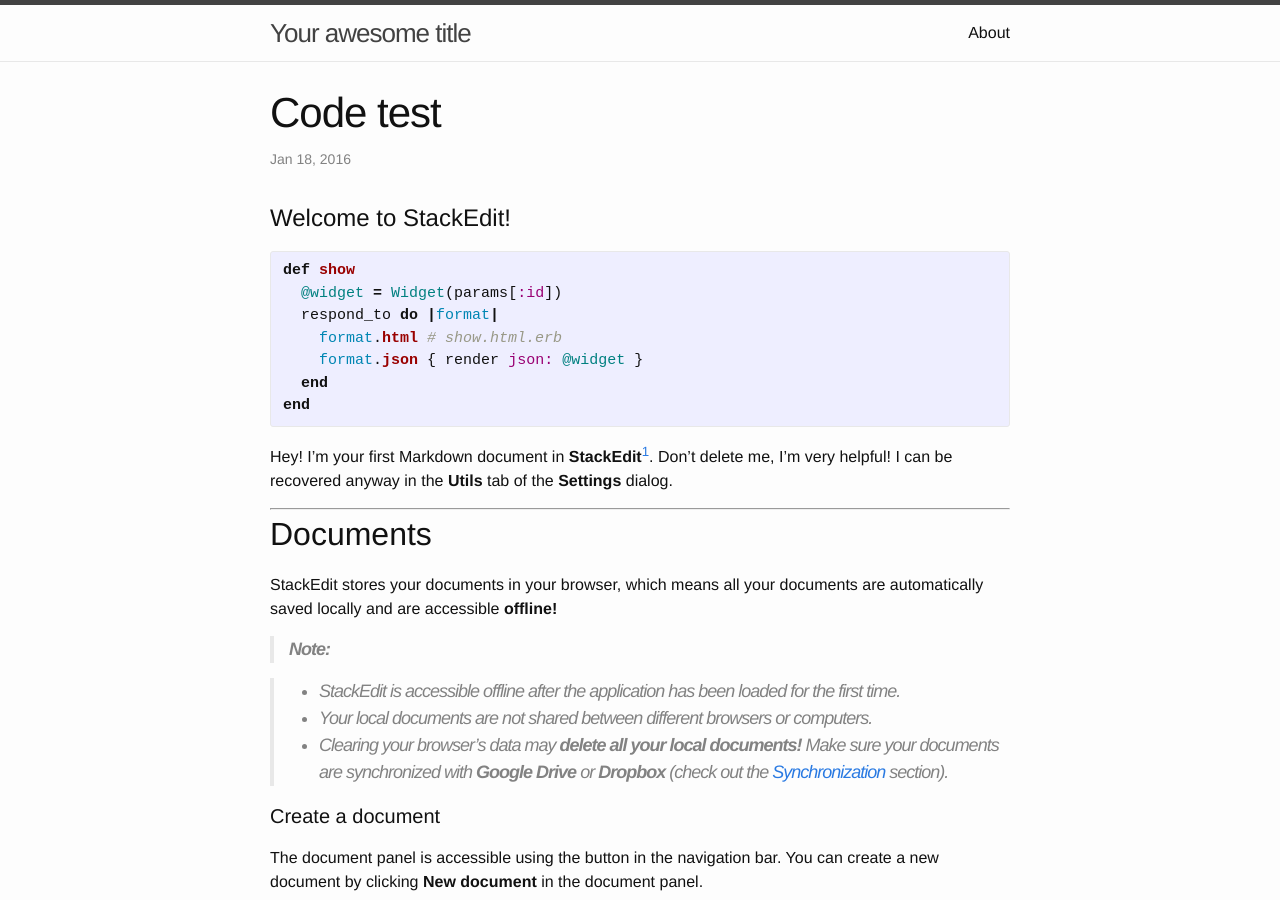
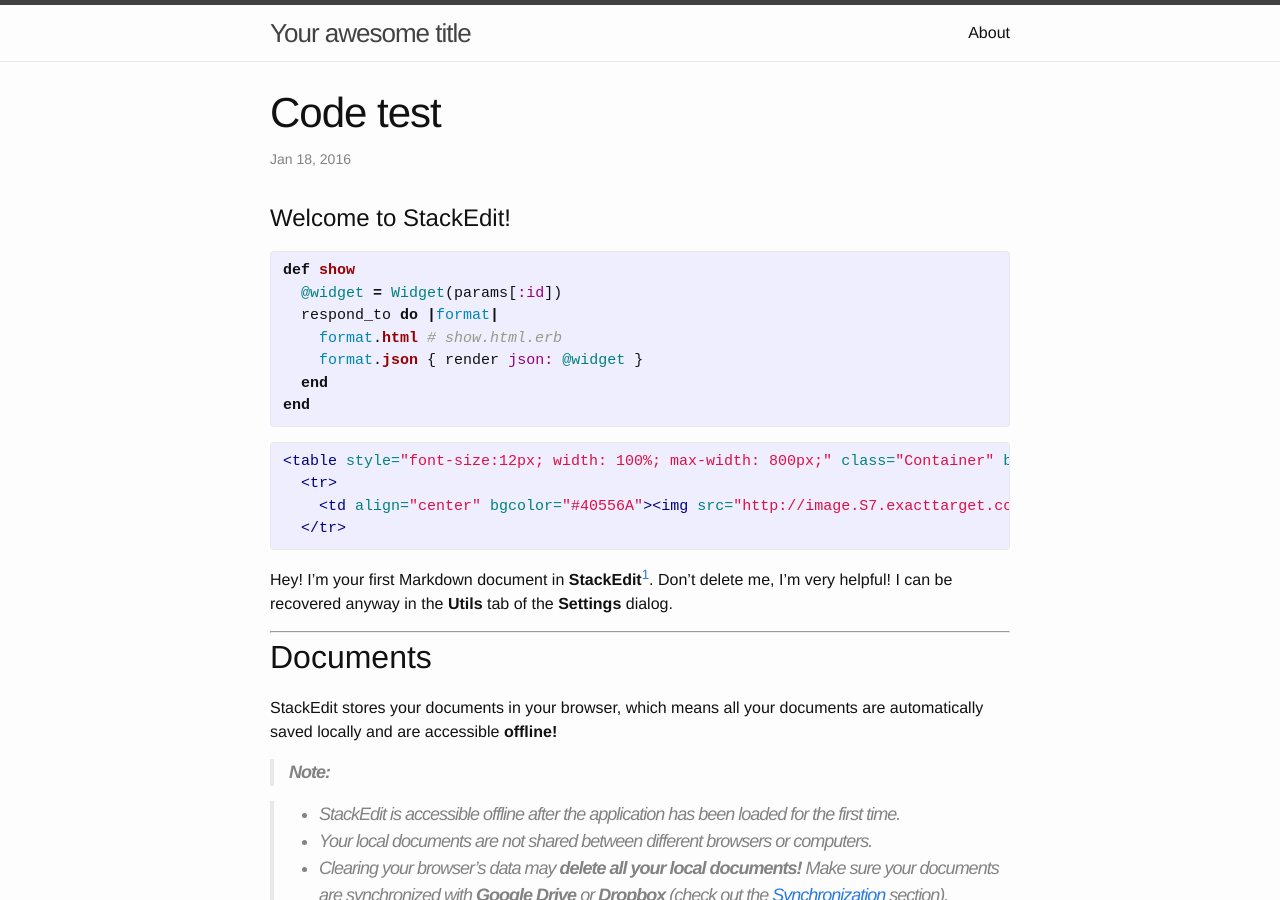
Before and after one commit to jrshin/jrshin.github.io, a Jekyll site: the page built from _posts/2016-01-18-Code test.md, in a window 1280 px wide and 900 px high. Built offline with Jekyll 4.4.1, drawn with Linux system fonts in a browser that asks for light colours.

Commit message:
add highlight html

```diff
--- a/_posts/2016-01-18-Code test.md
+++ b/_posts/2016-01-18-Code test.md
@@ -20,6 +20,13 @@ def show
     format.json { render json: @widget }
   end
 end
+{% endhighlight %}
+
+{% highlight html%}
+<table style="font-size:12px; width: 100%; max-width: 800px;" class="Container" border="0" cellpadding="0" cellspacing="0" align="center">
+  <tr>
+    <td align="center" bgcolor="#40556A"><img src="http://image.S7.exacttarget.com/lib/fe9413727467037e71/m/1/Morning+Call+Logo2.jpg" title="Morning Call Logo2" alt="Morning Call Logo2" border="0" hspace="0" vspace="0" mdid="4c07e4f3-827c-4bd4-82f6-87f44a34880b"  /></td>
+  </tr>
 {% endhighlight %}
 
 Hey! I'm your first Markdown document in **StackEdit**[^stackedit]. Don't delete me, I'm very helpful! I can be recovered anyway in the **Utils** tab of the <i class="icon-cog"></i> **Settings** dialog.
```
